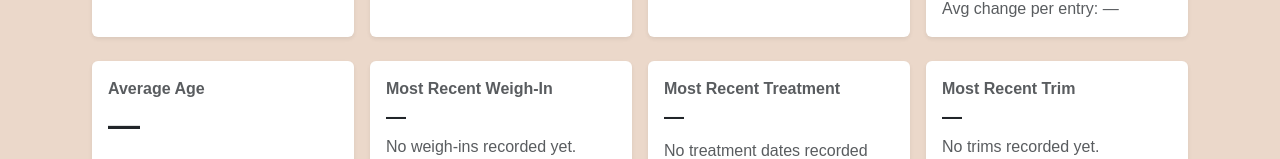
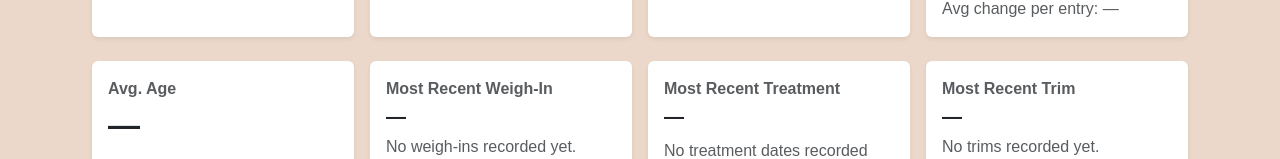
Before and after one commit to mitchelllord04/BleatBook, a React (Vite) app: page /analytics in a window 1280 px wide. Shown: the part 355-514 px from the top of the page. Built offline with nearby package versions, Linux system fonts and the light colour scheme; no server answers; the database is empty; sample sign-in values are in the browser's storage.

Commit message:
Fixed typo

```diff
--- a/src/pages/Analytics.jsx
+++ b/src/pages/Analytics.jsx
@@ -431,9 +431,7 @@ function Analytics() {
           <div className="col-md-6 col-lg-3">
             <div className="card shadow-sm border-0 h-100">
               <div className="card-body">
-                <div className="text-body-secondary fw-semibold">
-                  Average Age
-                </div>
+                <div className="text-body-secondary fw-semibold">Avg. Age</div>
                 <div className="fs-2 fw-bold">
                   {computed.avgAgeYears == null
                     ? "—"
```
